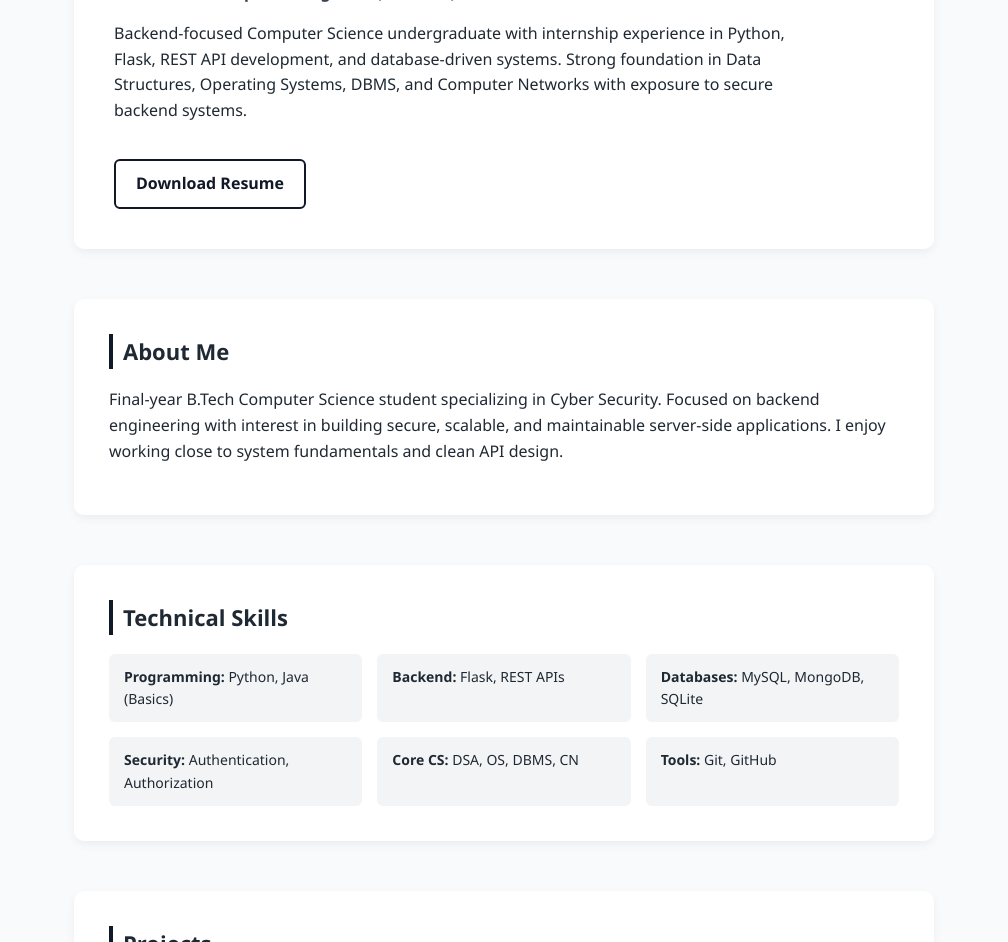
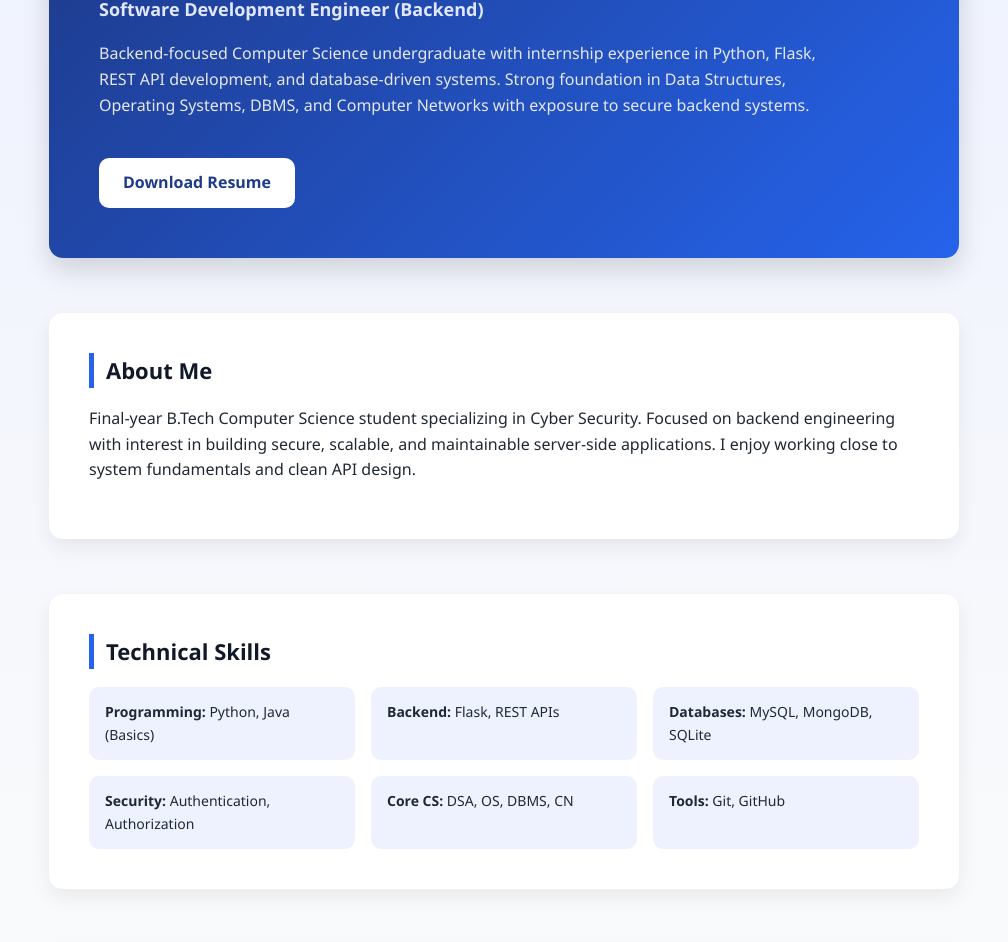
Before and after one commit to SasiReddy-dev/SasiReddy-dev.github.io, a plain HTML site: page index.html in a window 1280 px wide. Shown: the part 169-1111 px from the top of the page, without its empty margins (136-1144 px from the left). Drawn offline with Linux system fonts and the light colour scheme.

Commit message:
Update index.html

```diff
--- a/index.html
+++ b/index.html
@@ -13,121 +13,130 @@
     body {
       margin: 0;
       font-family: "Segoe UI", Roboto, Arial, sans-serif;
-      background-color: #f9fafb;
+      background: linear-gradient(180deg, #eef2ff 0%, #f9fafb 45%);
       color: #1f2933;
       line-height: 1.6;
     }
 
     .container {
-      max-width: 900px;
+      max-width: 950px;
       margin: auto;
       padding: 50px 20px;
     }
 
     /* HERO */
     .hero {
-      background: #ffffff;
-      padding: 40px;
-      border-radius: 10px;
-      box-shadow: 0 4px 10px rgba(0,0,0,0.05);
+      background: linear-gradient(135deg, #1e3a8a, #2563eb);
+      padding: 50px;
+      border-radius: 14px;
+      color: #ffffff;
+      box-shadow: 0 12px 28px rgba(0,0,0,0.15);
     }
 
     .hero h1 {
       margin: 0;
-      font-size: 34px;
+      font-size: 36px;
     }
 
     .hero .role {
-      margin-top: 5px;
+      margin-top: 6px;
       font-weight: 600;
-      color: #374151;
+      color: #e0e7ff;
+      font-size: 18px;
     }
 
     .hero p {
-      margin-top: 15px;
-      max-width: 700px;
+      margin-top: 18px;
+      max-width: 750px;
+      color: #e5e7eb;
+      font-size: 16px;
     }
 
     .btn {
       display: inline-block;
-      margin-top: 20px;
-      padding: 10px 20px;
-      border: 2px solid #111827;
-      color: #111827;
+      margin-top: 24px;
+      padding: 12px 24px;
+      background: #ffffff;
+      color: #1e3a8a;
       text-decoration: none;
       font-weight: 600;
-      border-radius: 6px;
-      transition: background 0.2s ease;
+      border-radius: 10px;
+      transition: transform 0.2s ease, box-shadow 0.2s ease;
     }
 
     .btn:hover {
-      background: #111827;
-      color: #ffffff;
+      transform: translateY(-2px);
+      box-shadow: 0 8px 18px rgba(0,0,0,0.2);
     }
 
     /* SECTIONS */
     section {
-      margin-top: 50px;
+      margin-top: 55px;
       background: #ffffff;
-      padding: 35px;
-      border-radius: 10px;
-      box-shadow: 0 4px 10px rgba(0,0,0,0.05);
+      padding: 40px;
+      border-radius: 14px;
+      box-shadow: 0 8px 20px rgba(0,0,0,0.07);
     }
 
     section h2 {
       margin-top: 0;
       font-size: 22px;
-      border-left: 4px solid #111827;
-      padding-left: 10px;
+      border-left: 5px solid #2563eb;
+      padding-left: 12px;
+      color: #111827;
     }
 
     section h3 {
-      margin-bottom: 5px;
-      color: #111827;
+      margin-bottom: 6px;
+      color: #1e3a8a;
     }
 
     ul {
-      padding-left: 20px;
+      padding-left: 22px;
     }
 
     ul li {
-      margin-bottom: 8px;
+      margin-bottom: 10px;
     }
 
     .skills-grid {
       display: grid;
-      grid-template-columns: repeat(auto-fit, minmax(250px, 1fr));
-      gap: 15px;
-      margin-top: 15px;
+      grid-template-columns: repeat(auto-fit, minmax(260px, 1fr));
+      gap: 16px;
+      margin-top: 18px;
     }
 
     .skill-box {
-      background: #f3f4f6;
-      padding: 12px 15px;
-      border-radius: 6px;
+      background: #eef2ff;
+      padding: 14px 16px;
+      border-radius: 10px;
       font-size: 14px;
     }
 
     footer {
-      margin-top: 60px;
+      margin-top: 70px;
       text-align: center;
-      color: #4b5563;
+      color: #374151;
     }
 
     footer a {
-      color: #111827;
+      color: #2563eb;
       font-weight: 600;
-      text-decoration: none;
-      margin: 0 8px;
+      text-decoration: underline;
+      margin: 0 10px;
+    }
+
+    footer a:hover {
+      color: #1e40af;
     }
 
     @media (max-width: 600px) {
       .hero {
-        padding: 30px 20px;
+        padding: 35px 25px;
       }
 
       section {
-        padding: 30px 20px;
+        padding: 30px 22px;
       }
     }
   </style>
@@ -222,11 +231,10 @@
     <!-- CONTACT -->
     <footer>
       <p>Email: sasikumarreddyyenuga@gmail.com</p>
-    <p>
-  <a href="https://github.com/SasiReddy-dev" target="_blank">GitHub</a> |
-  <a href="https://www.linkedin.com/in/y-sasi-kumar-reddy-106538290/" target="_blank">LinkedIn</a>
-    </p>
-
+      <p>
+        <a href="https://github.com/SasiReddy-dev" target="_blank">GitHub</a> |
+        <a href="https://www.linkedin.com/in/y-sasi-kumar-reddy-106538290/" target="_blank">LinkedIn</a>
+      </p>
     </footer>
 
   </div>
```
